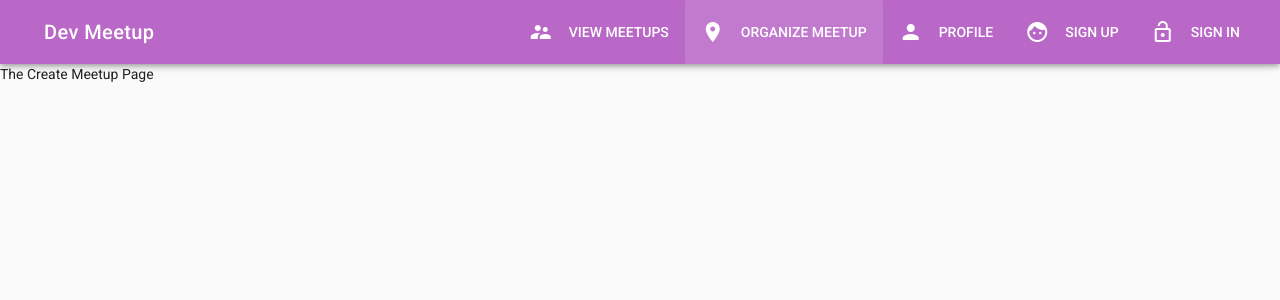
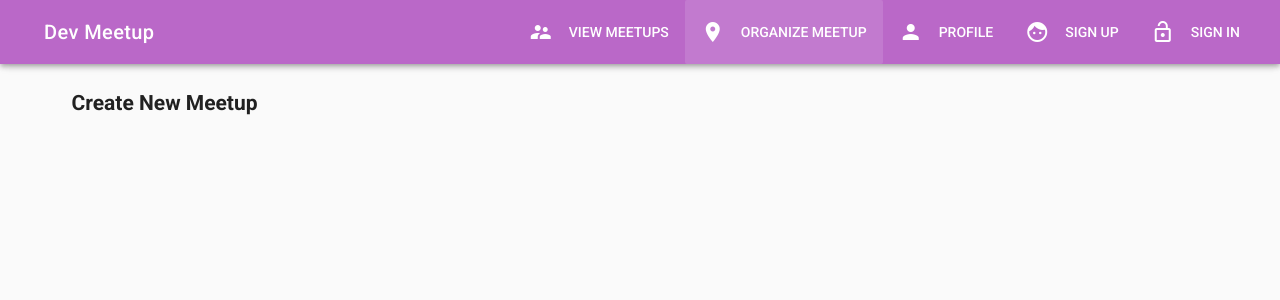
Before and after one commit to mubarak23/Devmeetup-App, a Vue app: page /meetup/new in a window 1280 px wide. Shown: the top 300 px of the page. Built offline with nearby package versions, Linux system fonts and the light colour scheme.

Commit message:
start working on the create meetup page

```diff
--- a/src/components/Meetup/CreateMeetup.vue
+++ b/src/components/Meetup/CreateMeetup.vue
@@ -1,6 +1,10 @@
 <template>
-<div>
-		The Create Meetup Page
-</div>
+<v-container>
+	<v-layout row>
+		<v-flex xs12>
+			<h2>Create New Meetup</h2>
+		</v-flex>
+	</v-layout>
+</v-container>
 
 </template>
```
